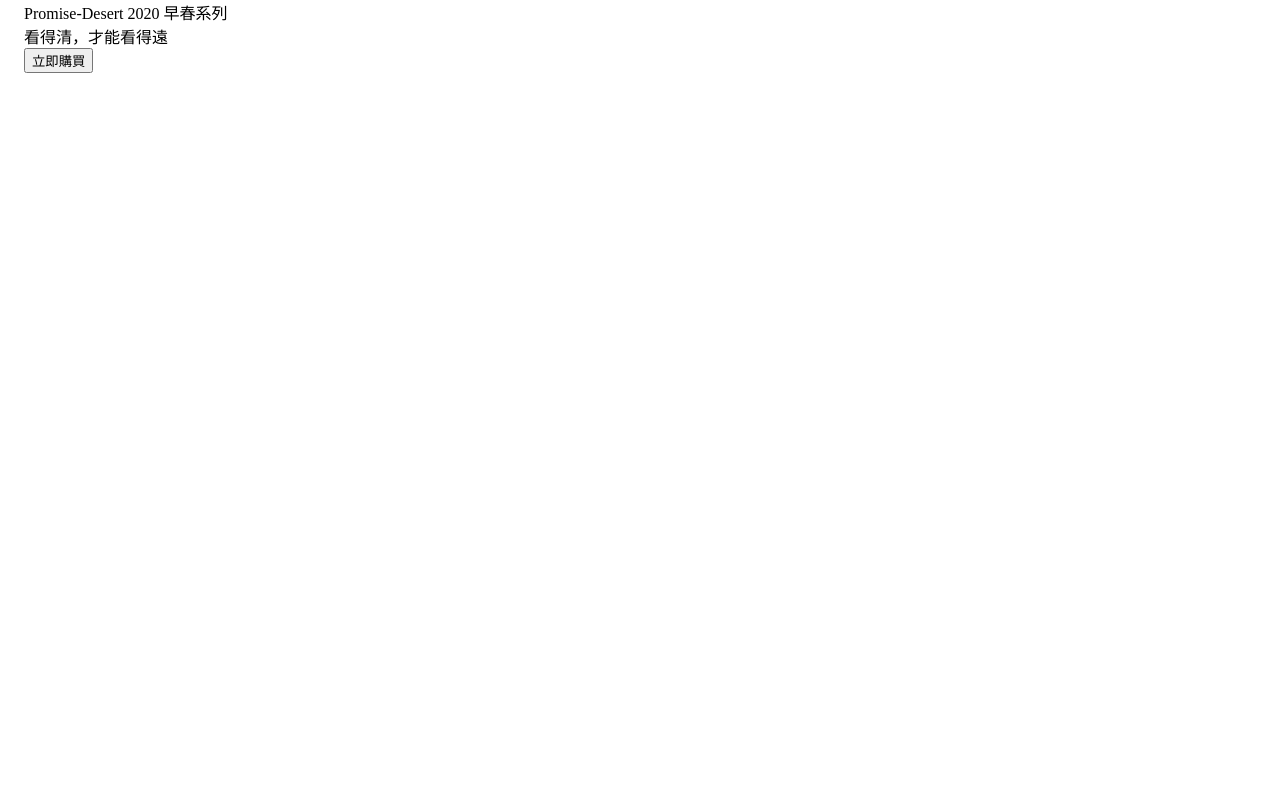
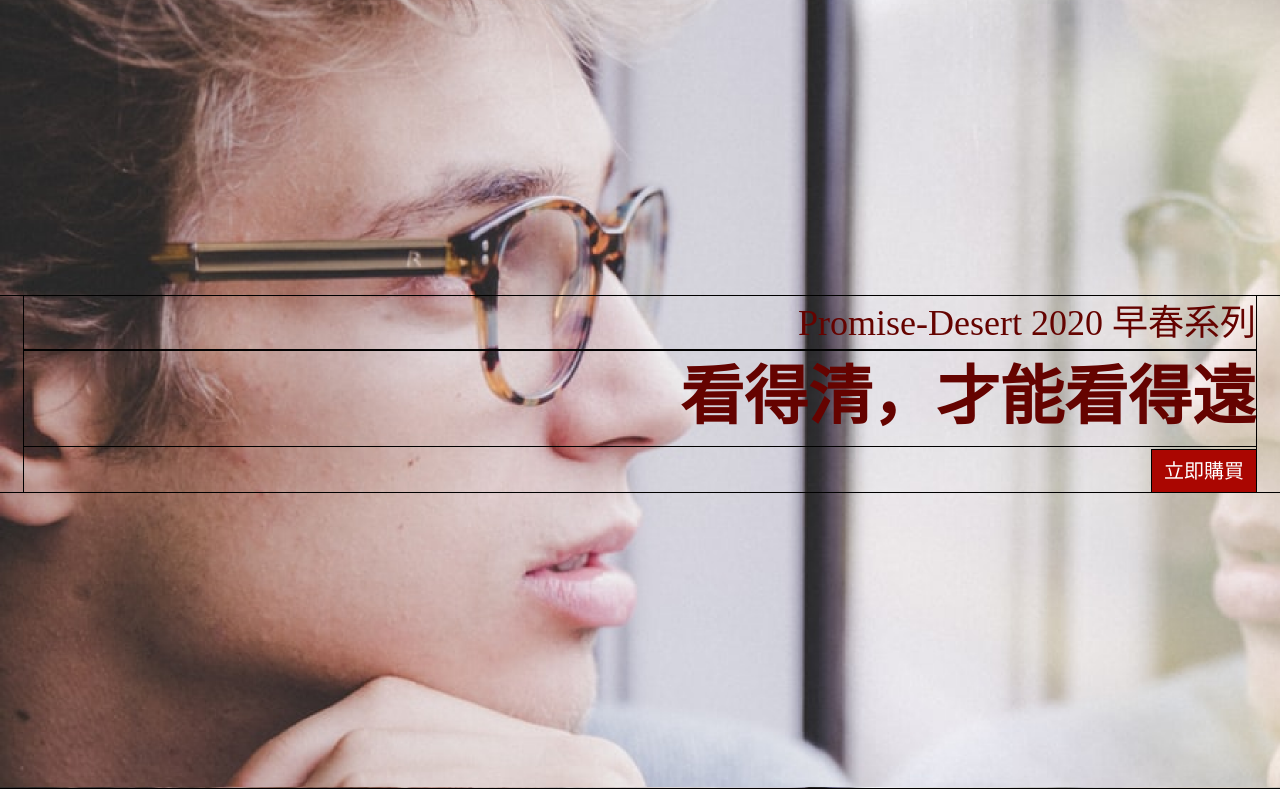
Before and after one commit to hsuantsong/project-week3, a website built with Vite: page pages/index.html in a window 1280 px wide. Built offline with nearby package versions, Linux system fonts and the light colour scheme.

Commit message:
第七次更新

```diff
--- a/assets/scss/all.scss
+++ b/assets/scss/all.scss
@@ -1,4 +1,5 @@
+@import './layout/reset.scss';
+@import './layout/general.scss';
 @import './layout/header.scss';
 @import './layout/footer.scss';
 @import './pages/index.scss';
-@import './layout/reset.scss';
--- a/assets/scss/layout/_footer.scss
+++ b/assets/scss/layout/_footer.scss
@@ -1,4 +1,4 @@
-.footer{
-  background: #69F0AE;
+.footer {
+  background: #AA0601;
   font-size: 64px;
 }
--- /dev/null
+++ b/assets/scss/layout/_general.scss
@@ -0,0 +1,24 @@
+.fz-20 {
+    font-size: 20px;
+}
+
+.fz-36 {
+    font-size: 36px;
+}
+
+.fz-64 {
+    font-size: 64px;
+}
+
+
+.d-flex {
+    display: flex;
+}
+
+.jcsb {
+    justify-content: space-between;
+}
+
+.aic {
+    align-items: center;
+}
--- a/assets/scss/layout/_header.scss
+++ b/assets/scss/layout/_header.scss
@@ -2,9 +2,7 @@
   background: #AA0601;
 }
 
-.fz-20 {
-  font-size: 20px;
-}
+
 
 .nav-list a {
   color: #fff;
@@ -14,17 +12,5 @@
 .logo img {
   width: 80px;
   height: 49px;
-  padding: 12px 0;
+  margin: 12px 0;
 }
-
-.d-flex {
-  display: flex;
-}
-
-.jcsb {
-  justify-content: space-between;
-}
-
-.aic {
-  align-items: center;
-}
--- a/assets/scss/layout/_reset.scss
+++ b/assets/scss/layout/_reset.scss
@@ -135,7 +135,12 @@
 }
 
 body {
+    line-height: 1.5;
+}
+
+* {
     box-sizing: border-box;
+    outline: 1px black solid;
 }
 
 img {
--- a/assets/scss/pages/_index.scss
+++ b/assets/scss/pages/_index.scss
@@ -1,9 +1,36 @@
-.index-title {
-  font-size: 100px;
-}
-
 .container {
   max-width: 1344px;
   margin: 0 auto;
   padding: 0 24px;
 }
+
+.banner {
+  background-image: url(/assets/images/home-header-banner.png);
+  background-size: auto 787px;
+  padding: 296px 0;
+}
+
+.banner-content {
+  text-align: right;
+}
+
+.banner-content h1,
+h2 {
+  color: #650300
+}
+
+.banner-content h2 {
+  font-weight: bold;
+}
+
+.btn {
+  background: #aa0601;
+  display: inline-block;
+  margin-top: 4px;
+}
+
+.btn a {
+  display: inline-block;
+  color: #fff;
+  padding: 6px 12px;
+}
--- a/layout/footer.ejs
+++ b/layout/footer.ejs
@@ -1 +1 @@
-<footer class="footer">我是 footer</footer>
+<footer class="footer">我是 footer!!</footer>
--- a/pages/index.html
+++ b/pages/index.html
@@ -14,11 +14,11 @@
     <div class="banner">
       <div class="container">
         <div class="banner-content">
-          <h1>Promise-Desert 2020 早春系列</h1>
-          <h2>看得清，才能看得遠</h2>
-          <button>
-            <p>立即購買</p>
-          </button>
+          <h1 class="fz-36">Promise-Desert 2020 早春系列</h1>
+          <h2 class="fz-64">看得清，才能看得遠</h2>
+          <div class="btn">
+            <a class="fz-20" href="#">立即購買</a>
+          </div>
         </div>
       </div>
     </div>
```
